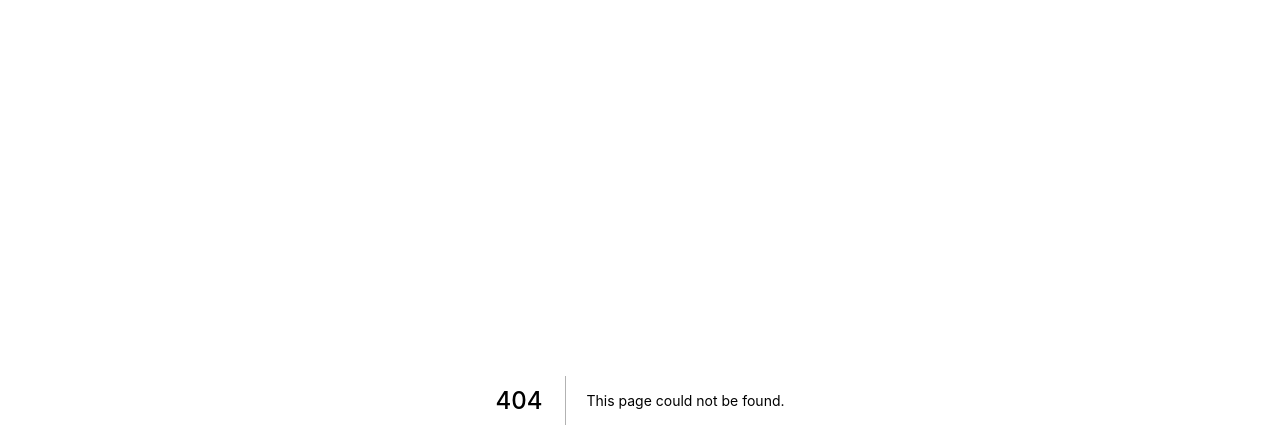
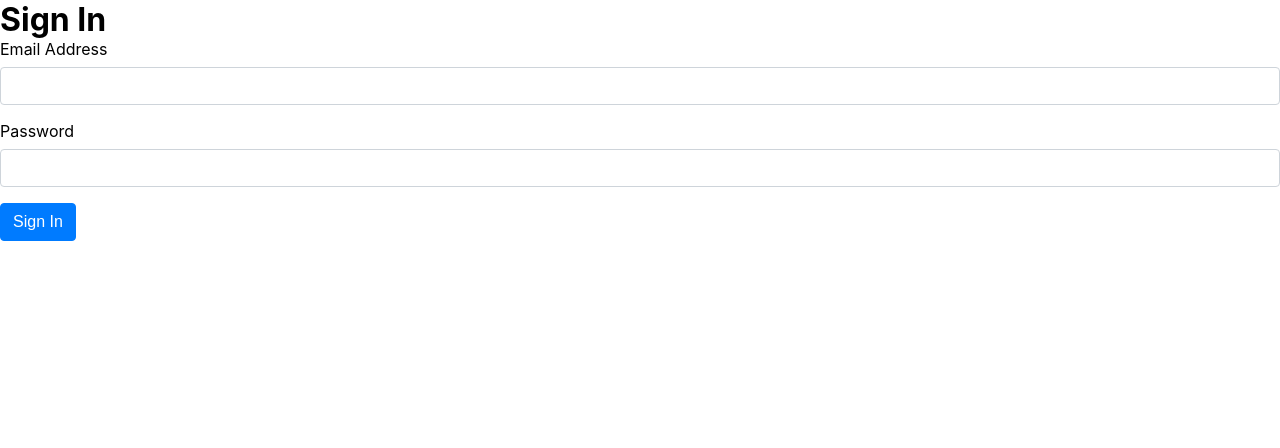
Before and after one commit to St3ve89/ticketing, a Next.js app in the folder client/: page /auth/signin in a window 1280 px wide. Before the commit this address had no page. Shown: the top 448 px of the page. Built offline with nearby package versions, Linux system fonts and the light colour scheme.

Commit message:
Create signin form

```diff
--- /dev/null
+++ b/client/pages/auth/signin.js
@@ -0,0 +1,48 @@
+import { useState } from 'react';
+import Router from 'next/router';
+import useRequest from '../../hooks/use-request';
+
+const SignUp = () => {
+  const [email, setEmail] = useState('');
+  const [password, setPassword] = useState('');
+  const { doRequest, errors } = useRequest({
+    url: '/api/users/signin',
+    method: 'post',
+    body: { email, password },
+    onSuccess: () => Router.push('/'),
+  });
+
+  const onSubmit = async (ev) => {
+    ev.preventDefault();
+
+    doRequest();
+  };
+
+  return (
+    <form onSubmit={onSubmit}>
+      <h1>Sign In</h1>
+      <div className='form-group'>
+        <label>Email Address</label>
+        <input
+          value={email}
+          onChange={(e) => setEmail(e.target.value)}
+          type='text'
+          className='form-control'
+        />
+      </div>
+      <div className='form-group'>
+        <label>Password</label>
+        <input
+          value={password}
+          onChange={(e) => setPassword(e.target.value)}
+          type='password'
+          className='form-control'
+        />
+      </div>
+      {errors}
+      <button className='btn btn-primary'>Sign In</button>
+    </form>
+  );
+};
+
+export default SignUp;
```
